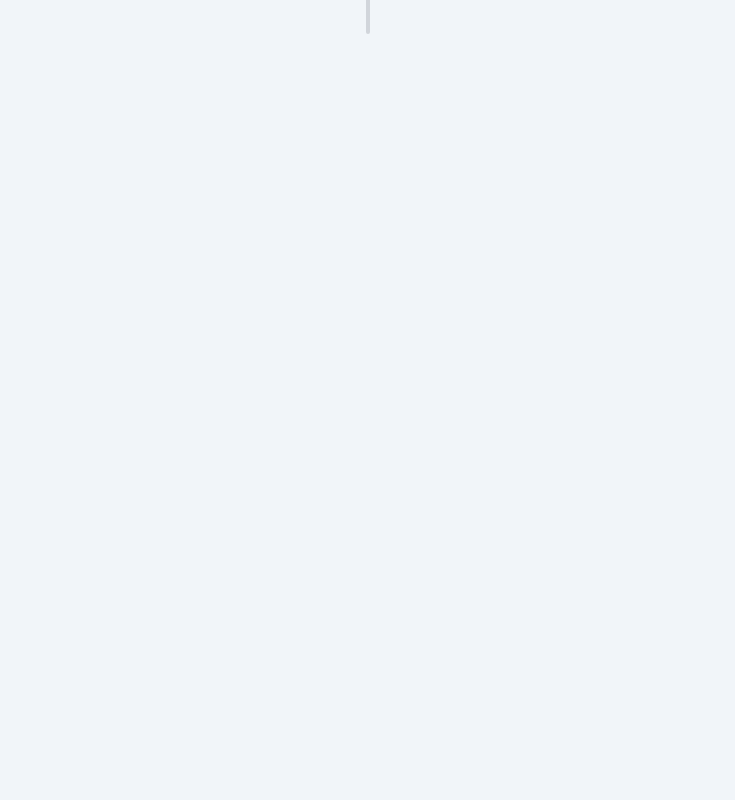
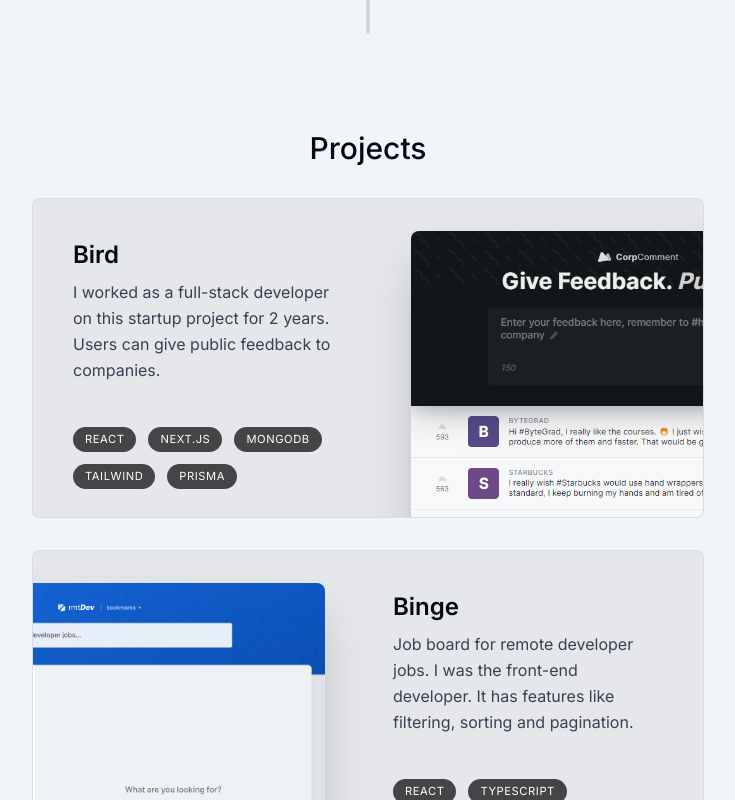
Before and after one commit to Muhsin-42/muhsin-portfolio-nextjs, a Next.js app: page / in a window 1280 px wide. Shown: the part 1540-2340 px from the top of the page, without its empty margins (272-1007 px from the left). Built offline with nearby package versions, Linux system fonts and the light colour scheme.

Commit message:
Projects mapped

```diff
--- a/src/app/page.tsx
+++ b/src/app/page.tsx
@@ -1,7 +1,7 @@
 import About from "@/components/Sections/About";
 import Intro from "@/components/Sections/Intro";
+import Projects from "@/components/Sections/Projects";
 import SectionDivider from "@/components/Shared/SectionDivider";
-
 export default function Home() {
   return (
     <main className="flex flex-col items-center px-4">
@@ -9,6 +9,8 @@ export default function Home() {
       <SectionDivider />
       <About />
       <SectionDivider />
+      <Projects />
+      <SectionDivider />
     </main>
   );
 }
--- a/src/components/Navbar.tsx
+++ b/src/components/Navbar.tsx
@@ -1,5 +1,5 @@
 "use client";
-import { links } from "@/lib/data";
+import { LINKS } from "@/lib/data";
 import { motion } from "framer-motion";
 import Link from "next/link";
 import React from "react";
@@ -14,7 +14,7 @@ const Navbar = () => {
       ></motion.div>
       <nav className="fixed left-1/2 top-[0.15rem] flex h-12 -translate-x-1/2 py-2 sm:top-[1.7rem] sm:h-[initial] sm:py-0">
         <ul className="flex w-[22rem] flex-wrap items-center justify-center gap-y-1 text-[0.9rem] font-medium text-gray-500 sm:w-[initial] sm:flex-nowrap sm:gap-5">
-          {links.map((link) => (
+          {LINKS.map((link) => (
             <motion.li
               key={link.hash}
               className="flex h-3/4 items-center justify-center"
--- /dev/null
+++ b/src/components/Sections/Projects.tsx
@@ -0,0 +1,63 @@
+import React from "react";
+import SectionHeading from "../Shared/SectionHeading";
+import { PROJECT_DATA } from "@/lib/data";
+import Image from "next/image";
+
+const Projects = () => {
+  return (
+    <section>
+      <SectionHeading text="Projects" />
+      <div>
+        {PROJECT_DATA?.map((project, index) => (
+          <React.Fragment key={index}>
+            <Project {...project} />
+          </React.Fragment>
+        ))}
+      </div>
+    </section>
+  );
+};
+
+export default Projects;
+
+type ProjectProps = (typeof PROJECT_DATA)[number];
+
+function Project({ title, description, tags, imageUrl }: ProjectProps) {
+  return (
+    <section className="group relative mb-3 max-w-[42rem] cursor-pointer overflow-hidden rounded-lg border border-black/5 bg-gray-200 transition last:mb-0 even:pl-8 hover:bg-slate-200 sm:mb-8 sm:h-[20rem] sm:pr-8">
+      <div className="flex h-full flex-col px-5 pb-7 pt-4 group-even:ml-[18rem] sm:max-w-[50%] sm:pl-10 sm:pr-2 sm:pt-10">
+        <h3 className="text-2xl font-semibold">{title}</h3>
+        <p className="mt-2 leading-relaxed text-gray-700">{description}</p>
+        <ul className="mt-4 flex flex-wrap gap-3 sm:mt-auto">
+          {tags?.map((tag, index) => (
+            <li
+              className="rounded-full bg-black/[0.7] px-3 py-1 text-[0.7rem] uppercase tracking-wider text-white"
+              key={index}
+            >
+              {tag}
+            </li>
+          ))}
+        </ul>
+      </div>
+      <Image
+        src={imageUrl}
+        alt={title}
+        quality="90"
+        className="group-even-hover:rotate-2 absolute -right-40 top-8 w-[28.25rem] rounded-t-lg shadow-2xl
+        transition
+        group-even:-left-40
+        group-even:right-[initial]
+        group-hover:translate-x-3
+
+        group-hover:translate-y-3
+        group-hover:-rotate-2
+        group-hover:scale-105
+
+        group-even:group-hover:translate-y-3
+        group-even:group-hover:rotate-2
+        group-even:group-hover:scale-105
+        "
+      />
+    </section>
+  );
+}
--- a/src/components/Shared/SectionHeading.tsx
+++ b/src/components/Shared/SectionHeading.tsx
@@ -1,7 +1,7 @@
 import React from "react";
 
 const SectionHeading = ({ text }: { text: string }) => (
-  <h2 className="mb-8 text-3xl font-medium capitalize">{text}</h2>
+  <h2 className="mb-8 text-center text-3xl font-medium capitalize">{text}</h2>
 );
 
 export default SectionHeading;
--- a/src/lib/data.ts
+++ b/src/lib/data.ts
@@ -6,7 +6,7 @@ import corpcommentImg from "../../public/corpcomment.png";
 import rmtdevImg from "../../public/rmtdev.png";
 import wordanalyticsImg from "../../public/wordanalytics.png";
 
-export const links = [
+export const LINKS = [
   {
     name: "Home",
     hash: "#home",
@@ -33,7 +33,7 @@ export const links = [
   },
 ] as const;
 
-export const experiencesData = [
+export const EXPERIENCES_DATA = [
   {
     title: "Graduated bootcamp",
     location: "Miami, FL",
@@ -60,23 +60,23 @@ export const experiencesData = [
   },
 ] as const;
 
-export const projectsData = [
+export const PROJECT_DATA = [
   {
-    title: "CorpComment",
+    title: "Bird",
     description:
       "I worked as a full-stack developer on this startup project for 2 years. Users can give public feedback to companies.",
     tags: ["React", "Next.js", "MongoDB", "Tailwind", "Prisma"],
     imageUrl: corpcommentImg,
   },
   {
-    title: "rmtDev",
+    title: "Binge",
     description:
       "Job board for remote developer jobs. I was the front-end developer. It has features like filtering, sorting and pagination.",
     tags: ["React", "TypeScript", "Next.js", "Tailwind", "Redux"],
     imageUrl: rmtdevImg,
   },
   {
-    title: "Word Analytics",
+    title: "Watch Club",
     description:
       "A public web app for quick analytics on text. It shows word count, character count and social media post limits.",
     tags: ["React", "Next.js", "SQL", "Tailwind", "Framer"],
@@ -84,7 +84,7 @@ export const projectsData = [
   },
 ] as const;
 
-export const skillsData = [
+export const SKILLS_DATA = [
   "HTML",
   "CSS",
   "JavaScript",
```
Also changed, not shown: src/components/Sections/Projects.jsx (deleted).
